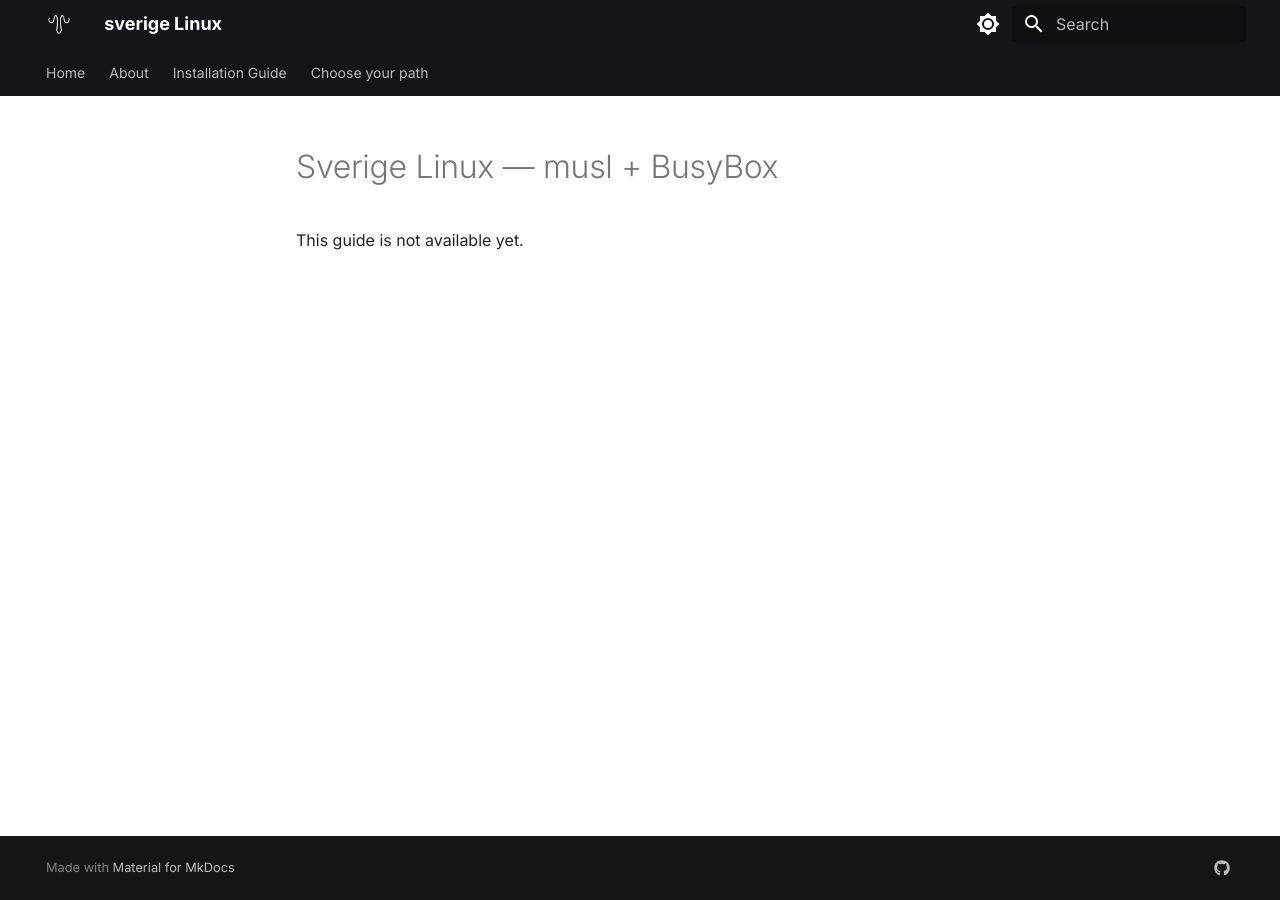
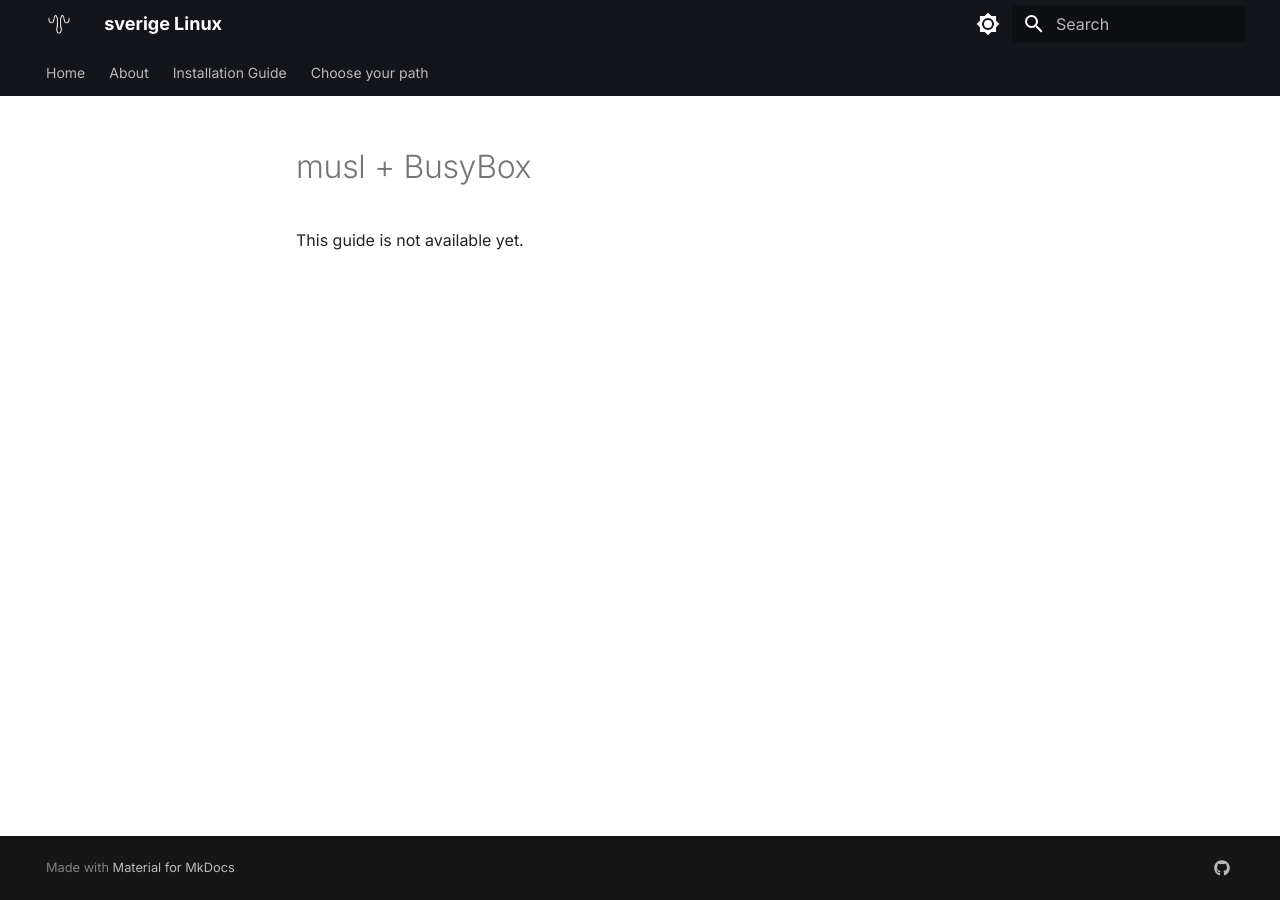
Before and after one commit to ollipix/sverige, an MkDocs documentation site: the page built from docs/busyboxguide.md, in a window 1280 px wide. Built offline with MkDocs 1.6.1 and Material for MkDocs 9.7.7, drawn with Linux system fonts in a browser that asks for light colours.

Commit message:
Update title in busyboxguide.md

```diff
--- a/docs/busyboxguide.md
+++ b/docs/busyboxguide.md
@@ -1,3 +1,3 @@
-# Sverige Linux — musl + BusyBox
+# musl + BusyBox
 
 This guide is not available yet.
```
